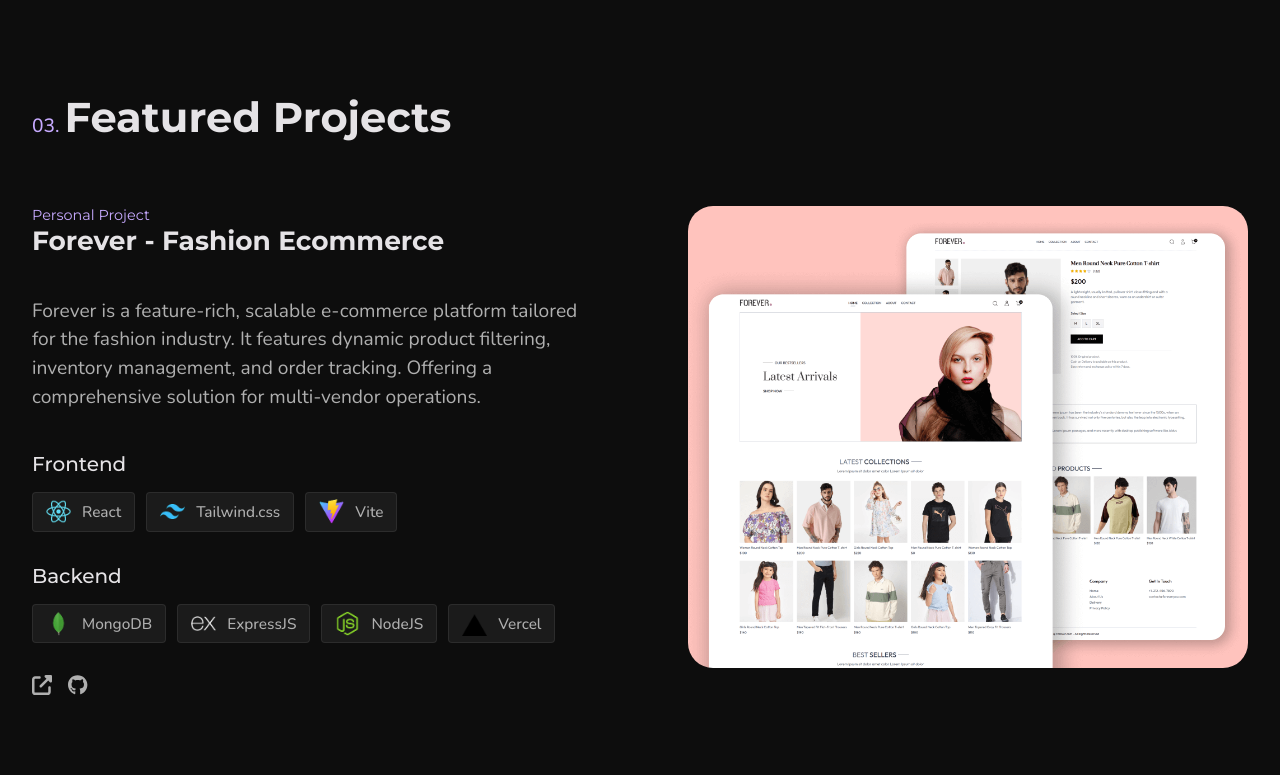
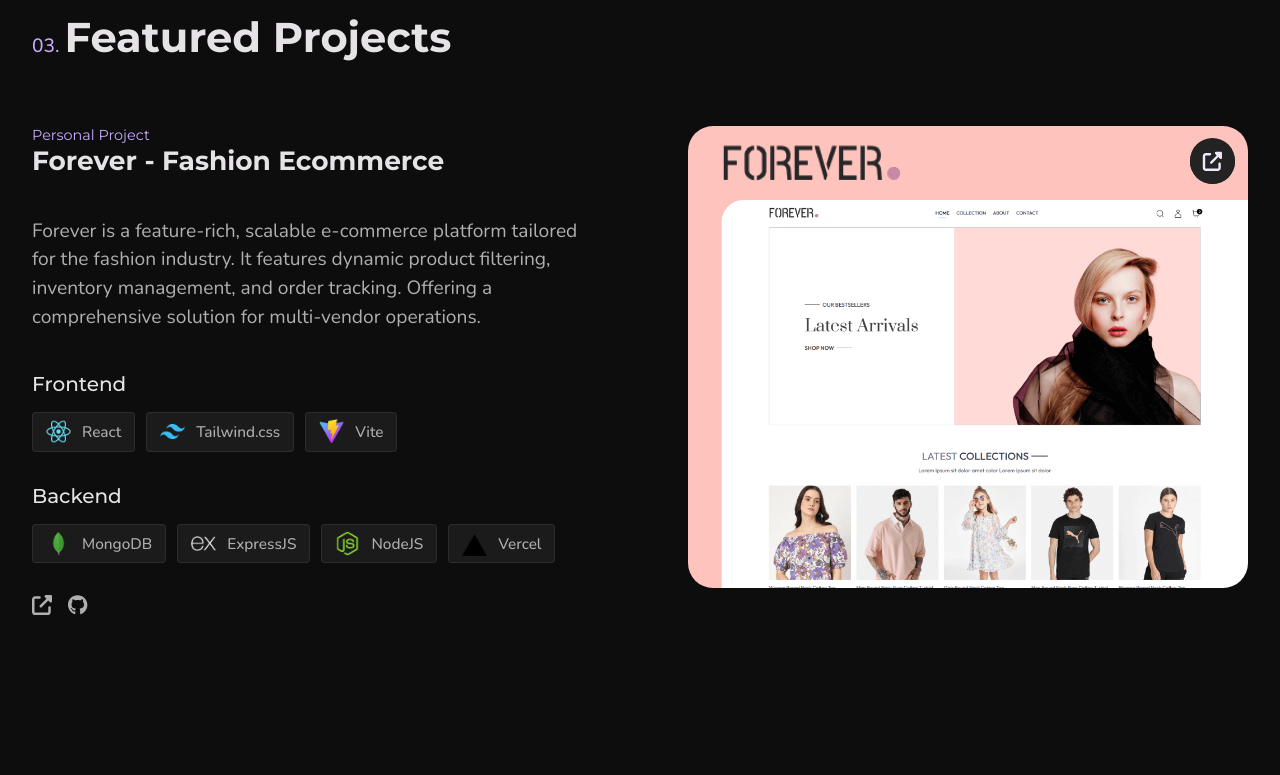
Before and after one commit to Chillpill23/PortfolioV2, a React (Vite) app: page / in a window 1280 px wide. Shown: the part 2920-3695 px from the top of the page. Built offline with nearby package versions, Linux system fonts and the light colour scheme.

Commit message:
Update: Added link buttons to project hero images and updated Resume

```diff
--- a/src/components/ui/LargeCard.tsx
+++ b/src/components/ui/LargeCard.tsx
@@ -1,6 +1,6 @@
 import StackCard from "./StackCard"
 import { FontAwesomeIcon } from "@fortawesome/react-fontawesome"
-import { faEye, faUpRightFromSquare } from "@fortawesome/free-solid-svg-icons"
+import { faUpRightFromSquare } from "@fortawesome/free-solid-svg-icons"
 
 import { Reveal } from "../../utils/Reveal"
 import { faGithub } from "@fortawesome/free-brands-svg-icons";
@@ -32,11 +32,16 @@
   return (
     <article className={`${section}__lCard`}>
 
-        <a className="lCard__image" target='_blank' rel="noopener noreferrer" href={url}>
+        <a className="lCard__image" target='_blank' rel="noopener noreferrer" title="View Live site" href={url}>
           <picture>
             <img loading='lazy' src={thumbnail} alt={`${name} thumbnail`}/>
             <img loading='lazy' src={thumbnailHover} alt={`${name} thumbnail`}/>
           </picture>
+
+          <div className="lCard__visit">
+            <FontAwesomeIcon className="icon" size="lg" icon={faUpRightFromSquare} />
+            <span>Visit Live Site</span>
+          </div>
         </a>
 
         <div className="lCard__info">
@@ -144,7 +149,7 @@
 
 
 
-          {category === "personal" ? (
+
             <div className="lCard__link__wrapper">
               <a
                 href={url}
@@ -157,7 +162,7 @@
               >
                   <FontAwesomeIcon className="icon" size="lg" icon={faUpRightFromSquare} />
               </a>
-
+              {category === "personal" ? (
                   <a
                     href={github}
                     target='_blank'
@@ -169,20 +174,8 @@
                   >
                       <FontAwesomeIcon className="icon" size="lg" icon={faGithub} />
                   </a>
+              ) : null }
             </div>
-
-          ) : (
-            // <button
-            //   className='cta lCard__cta'
-            //   role='button'
-            //   aria-label='View site snapshots'
-            //   onClick={onClick}
-            //   >
-            //       <FontAwesomeIcon icon={faEye} />
-            //       View Gallery
-            // </button>
-            null
-          )}
         </div>
     </article>
   )
--- a/src/constants/Experience.tsx
+++ b/src/constants/Experience.tsx
@@ -5,7 +5,7 @@
 export const Experience:ExprienceType[] = [
   {
     name:'sites',
-    stats:20,
+    stats:24,
     desc:'Client websites built, optimized, and deployed.',
     icon:''
   },
--- a/src/constants/Projects.tsx
+++ b/src/constants/Projects.tsx
@@ -45,7 +45,7 @@
     section: 'projects',
     type:'Automotive Ecommerce',
     year:'2024',
-    featured:true,
+    featured:false,
     thumbnail: ezThumb,
     thumbnailHover: ezHover,
     name: "EZ Oil",
--- a/src/styles/Home.css
+++ b/src/styles/Home.css
@@ -253,13 +253,68 @@
 
 .lCard__image{
   position: relative;
+
+  &:hover{
+    .icon path{
+      fill:var(--clr-primary400);
+    }
+
+    .lCard__visit {
+      padding-right:1rem;
+      width:10.2rem;
+      transition:0.2s ease all;
+
+      span{
+        opacity: 1;
+        transition: 1s ease all;
+      }
+    }
+
+  }
+}
+
+.lCard__visit{
+  position: absolute;
+  top: 0.8rem;
+  right: 0.8rem;
+
+  display:flex;
+  align-items: center;
+
+  background:var(--clr-neutral800);
+  border-radius: 10rem;
+  color: var(--clr-neutral);
+  width:45px;
+  height:46px;
+
+  transition:0.2s ease all;
+}
+
+.lCard__visit span{
+  color: var(--clr-neutral);
+  font-weight: 600;
+  opacity: 0;
+  transition: 0.1s ease all;
+}
+
+
+.lCard__image .icon{
+    background: var(--clr-neutral800);
+    border-radius: 10rem;
+    padding: 0.8rem;
+    font-size: 1.2rem;
+
+    path{
+      fill:var(--clr-primary200);
+      transition:0.2s ease all;
+    }
 }
 
 .lCard__image source, .lCard__image img{
   width: 100%;
   border-radius: 25px;
   cursor: pointer;
-  animation: baseImage 12s infinite;
+  /* animation: baseImage 12s infinite; */
   transition:0.5s ease all;
 }
 
@@ -268,8 +323,17 @@
   opacity: 0;
   z-index: 0;
   position: absolute;
-  animation: subImage 12s infinite;
+  /* animation: subImage 12s infinite; */
 }
+
+.lCard__image:hover img:first-child{
+  opacity:0
+}
+
+.lCard__image:hover img:nth-child(2){
+  opacity:1
+}
+
 
 @keyframes baseImage {
   0% { opacity: 1; }
@@ -720,7 +784,7 @@
 
   .stack__wrapper{
     flex-direction: row;
-    margin: 3rem 0;
+    margin: 2rem 0;
   }
 
   .stack__title{
```
Also changed, not shown: 1 other file (tests, documents, lock files or other folders). Lines whose indentation alone changed are shown as unchanged.
